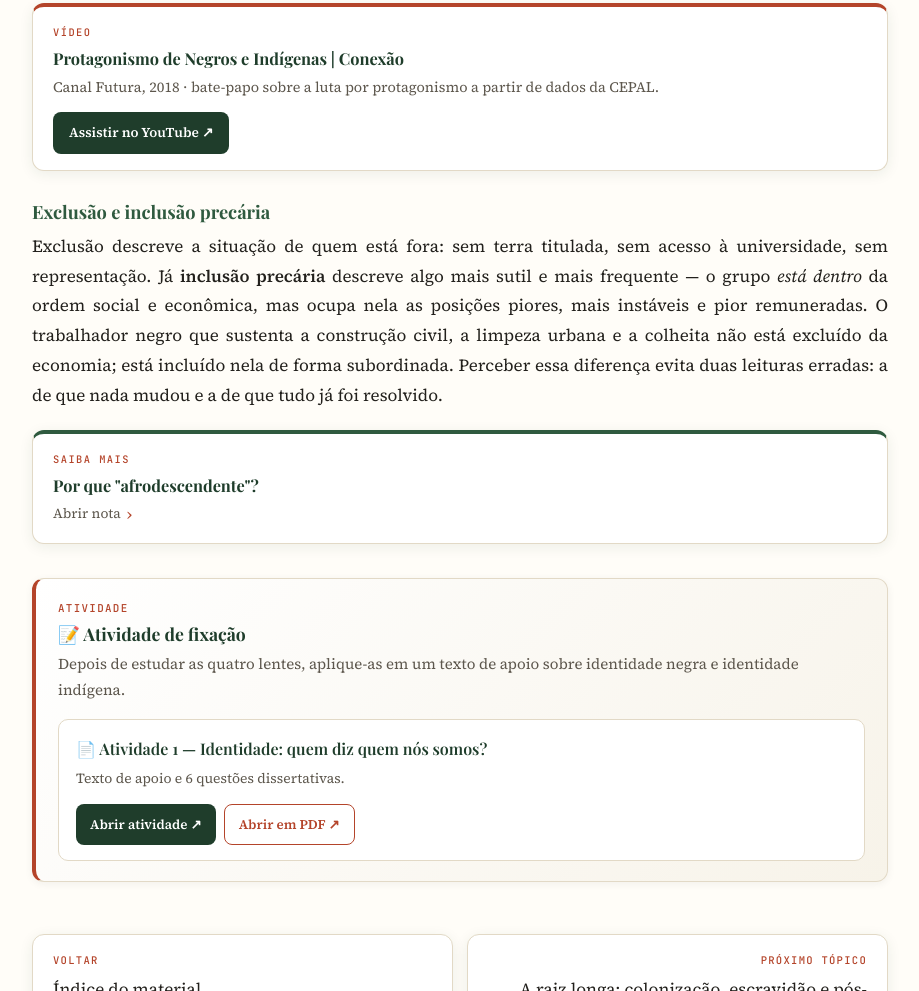
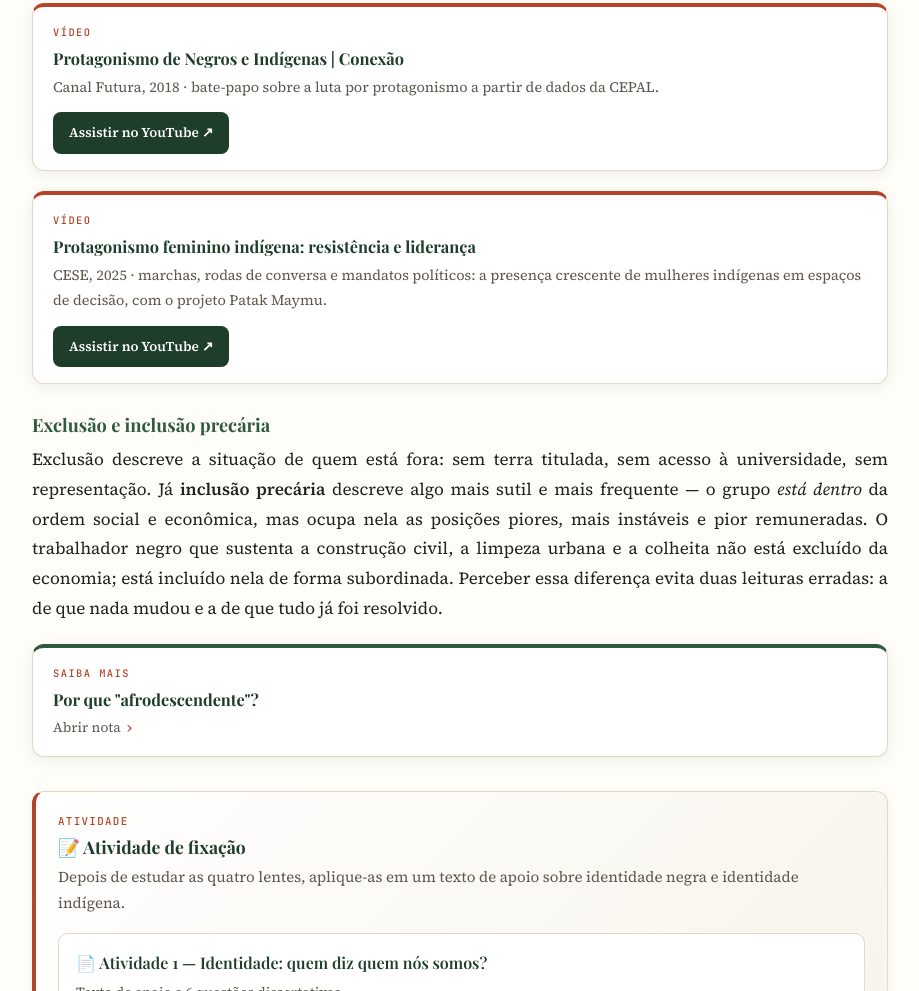
Before and after one commit to claudiobatista-byte/2-SERIE-EM, a plain HTML site: page topico-1.html in a window 1280 px wide. Shown: the part 936-1927 px from the top of the page, without its empty margins (180-1099 px from the left). Drawn offline with nearby package versions, Linux system fonts and the light colour scheme.

Commit message:
Update topico-1.html

```diff
--- a/topico-1.html
+++ b/topico-1.html
@@ -277,6 +277,13 @@ footer a{color:var(--azul-claro)}
       <a class="link-btn" href="https://youtu.be/9ww7ltRDGRs?si=GLGSBJG5rDalLBUh" target="_blank" rel="noopener noreferrer">Assistir no YouTube ↗</a>
     </div>
 
+    <div class="video-box">
+      <span class="rotulo">Vídeo</span>
+      <h4>Protagonismo feminino indígena: resistência e liderança</h4>
+      <p>CESE, 2025 &middot; marchas, rodas de conversa e mandatos políticos: a presença crescente de mulheres indígenas em espaços de decisão, com o projeto Patak Maymu.</p>
+      <a class="link-btn" href="https://youtu.be/XydniG8ryZE?si=V7OfluAa68nPgUYT" target="_blank" rel="noopener noreferrer">Assistir no YouTube ↗</a>
+    </div>
+
     <h3 class="sub-titulo">Exclusão e inclusão precária</h3>
 
     <p>Exclusão descreve a situação de quem está fora: sem terra titulada, sem acesso à universidade, sem representação. Já <strong>inclusão precária</strong> descreve algo mais sutil e mais frequente — o grupo <em>está dentro</em> da ordem social e econômica, mas ocupa nela as posições piores, mais instáveis e pior remuneradas. O trabalhador negro que sustenta a construção civil, a limpeza urbana e a colheita não está excluído da economia; está incluído nela de forma subordinada. Perceber essa diferença evita duas leituras erradas: a de que nada mudou e a de que tudo já foi resolvido.</p>
```
